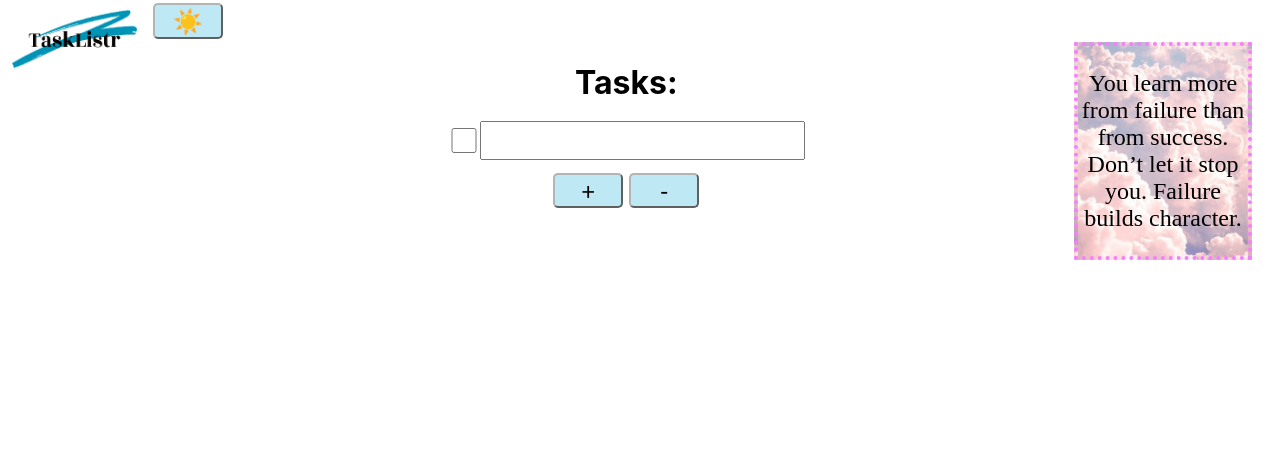
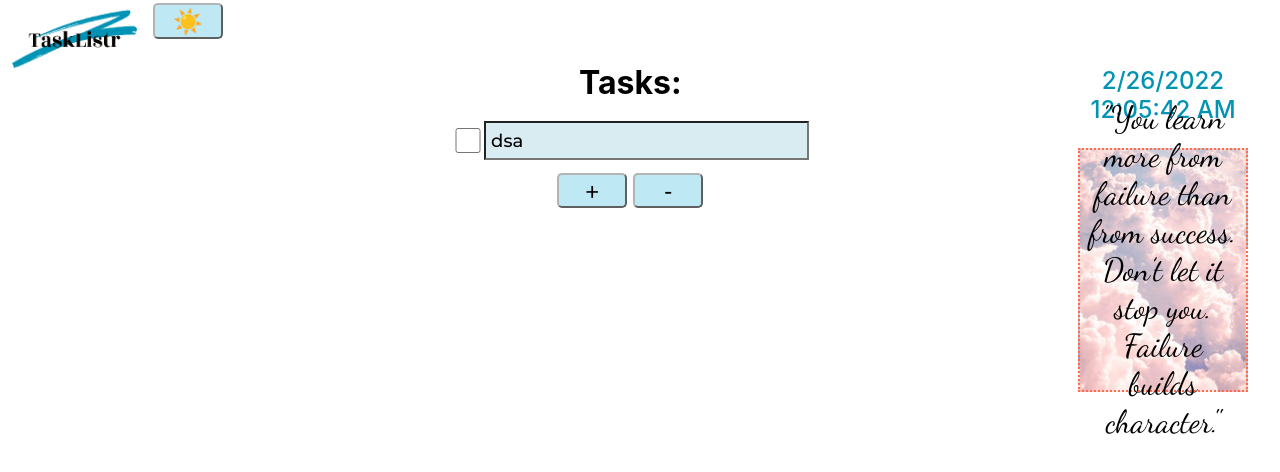
Before and after one commit to alenka-rondon/TaskListr, a React (Create React App) app in the folder task-listr/: page / in a window 1280 px wide. Shown: the top 472 px of the page. Built offline with nearby package versions, Linux system fonts and the light colour scheme.

Commit message:
date & time, colours, and local save

```diff
--- a/task-listr/src/App.css
+++ b/task-listr/src/App.css
@@ -1,4 +1,5 @@
 @import url('https://fonts.googleapis.com/css2?family=Montserrat:wght@500&family=Nunito:wght@300&display=swap%27');
+@import url('https://fonts.googleapis.com/css2?family=Dancing+Script&display=swap');
 
 .dark-mode {
   background-color: black;
@@ -31,16 +32,25 @@
 }
 
 .Inspo {
-  border-color: rgb(244, 127, 255);
-  border-width: 4px;
+  border-color: #ff6c4b;
+  border-width: 2px;
   border-style: dotted;
   font-family: cursive;
   font-size: x-large;
-  width: 15%;
+  height: 30vh;
   background-image: url("images/clouds.jpeg");
   backdrop-filter: brightness(90%);
   background-position: center;
   background-size:cover;
+  display: flex;
+  align-items: center;
+  font-family: 'Dancing Script', cursive;
+  font-size: xx-large;
+}
+
+.dark-mode .Inspo {
+  background-image: url("images/galaxy.jpg");
+  border-color: #0093b4;
 }
 
 .task {
@@ -71,7 +81,7 @@ img {
   font-size: large;
   font-family: 'Montserrat', sans-serif;
   padding: 5px;
-
+  background-color: rgb(216, 236, 241);
 }
 
 .task-checkbox {
@@ -95,7 +105,7 @@ Button {
 }
 
 Button:hover {
-  background-color: #0093b4; /* Green */
+  background-color: #0093b4;
   color: white;
 }
 
@@ -110,5 +120,24 @@ Button:hover {
   flex-direction: column;
   align-self: center;
   width: 70vw;
+}
 
+.extra-stuff {
+  display: flex;
+  flex-direction: column;
+  width: 15%;
 }
+
+.date-time {
+  font-size: x-large;
+  font-weight: 500;
+  color: #0093b4;
+}
+
+.dark-mode .date-time {
+  filter: invert(100%)
+}
+
+.quote {
+  padding: 5%;
+}
--- a/task-listr/src/App.js
+++ b/task-listr/src/App.js
@@ -25,8 +25,7 @@ class Task extends React.Component {
     return (
       <div className="task">
         <input className="task-checkbox" type="checkbox"></input>
-        <input className="task-text" type="text"></input>
-        {/* <button onClick={this.deleteText}>Clear</button> */}
+        <input className="task-text" type="text" value={this.state.text} onChange={(e) => {this.setState({text: e.target.value})}}></input>
       </div>
     );
   }
@@ -36,9 +35,18 @@ var i = 0;
 
 class Tasks extends React.Component {
   constructor(props) {
+    var prevTasks = [<Task key={i} text="dsa" />]
+    if (localStorage.getItem('tasks')) {
+      prevTasks = []
+      var prevTexts = localStorage.getItem('tasks').split(',');
+      for(i = 0; i < prevTexts.length; i++) {
+        prevTasks.push(<Task key={i} text={prevTexts[i]} />);
+        console.log(prevTasks);
+      }
+    }
     super(props);
     this.state = {
-      tasks: [<Task key={i} text="" />]
+      tasks: prevTasks
     };
   }
 
@@ -53,14 +61,32 @@ class Tasks extends React.Component {
     this.setState({tasks: tempArray});
   }
 
+  saveTasks = () => {
+    var textBoxes = document.getElementsByClassName('task-text');
+    var texts = [];
+    for (i = 0; i < textBoxes.length; i++) {
+      texts.push(textBoxes[i].value);
+    }
+
+    localStorage.setItem('tasksNum', texts.length);
+    localStorage.setItem('tasks', texts);
+  }
+
+  componentDidMount() {
+    window.addEventListener("beforeunload", this.saveTasks);
+  }
+  componentWillUnmount() {
+    window.addEventListener("beforeunload", this.saveTasks);
+  }
+
   render() {
     return (
       <div className = "TaskList">
        <h1>Tasks: </h1>
         {this.state.tasks}
         <div className = "changeRows">
-        <button onClick={this.addTask}>+</button>
-        <button onClick={this.removeTask}>-</button>
+          <button onClick={this.addTask}>+</button>
+          <button onClick={this.removeTask}>-</button>
         </div>
       </div>
     );
@@ -96,16 +122,49 @@ class DarkModeToggle extends React.Component {
   }
 }
 
+class DateTime extends React.Component {
+  constructor() {
+    super();
+    this.dateTime = new Date();
+    this.state = {
+      date: this.dateTime.toLocaleDateString(),
+      time: this.dateTime.toLocaleTimeString()
+    }
+  }
+
+  updateTime = () => {
+    this.dateTime = new Date();
+    this.setState({
+      date: this.dateTime.toLocaleDateString(),
+      time: this.dateTime.toLocaleTimeString()
+    })
+  }
+
+  componentDidMount() {
+    setInterval(this.updateTime, 1000);
+  }
+
+  componentWillUnmount() {
+    clearInterval();
+  }
+
+  render() {
+    return(
+      <p className='date-time'>{this.state.date} {this.state.time}</p>
+    );
+  }
+}
+
 var quotesDict = {
   1: "When you have a dream, you have got to grab it and never let go.",
   2: "We cannot solve problems with the kind 'of' thinking we employed when we came up with them.",
   3: "Nothing is impossible. The word itself says ‘I’m possible!'",
   4: "Success is not final; failure is not fatal: It is the courage to continue that counts.",
-  5: "It is better to fail in originality than to succeed in imitation",
+  5: "It is better to fail in originality than to succeed in imitation.",
   6: "Experience is a hard teacher because she gives the test first, the lesson afterwards.",
   7: "I never dreamed about success. I worked for it.",
   8: "To know how much there is to know is the beginning of learning to live.",
-  9: "Don’t let yesterday take up too much of today",
+  9: "Don’t let yesterday take up too much of today.",
   10: "You learn more from failure than from success. Don’t let it stop you. Failure builds character.",
 };
 
@@ -119,14 +178,15 @@ function App() {
       <DarkModeToggle />
 
       <div className="App">
-      <div className="check">
-        <Tasks />
+        <div className="check">
+          <Tasks />
         </div>
-
-        <div className = "Inspo">
-          <p> {quote} </p>
+        <div className='extra-stuff'>
+          <DateTime />
+          <div className = "Inspo">
+            <p className='quote'> "{quote}" </p>
+          </div>
         </div>
-
       </div>
 
     </body>
```
Also changed, not shown: task-listr/src/images/galaxy.jpg (added).
